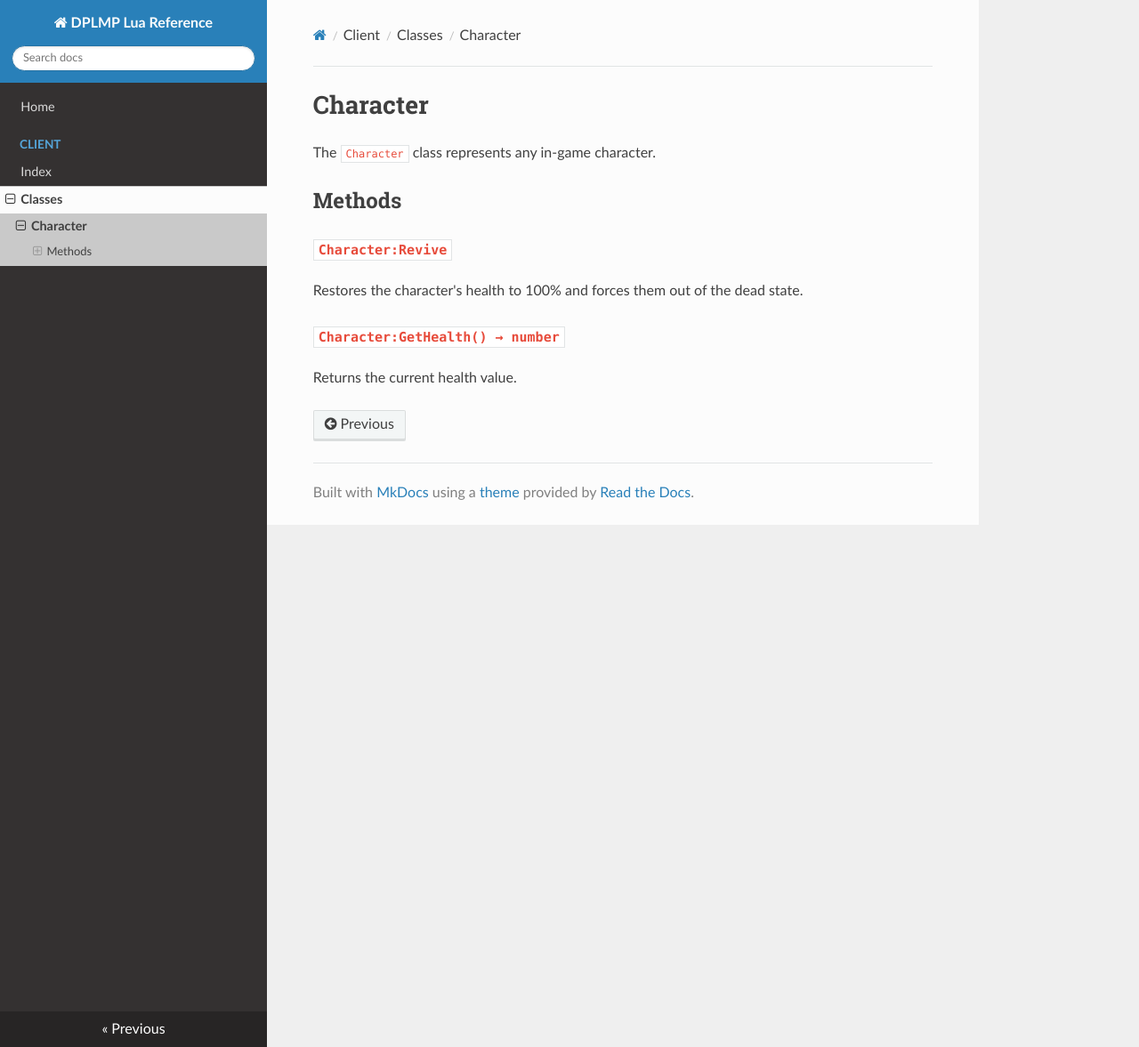
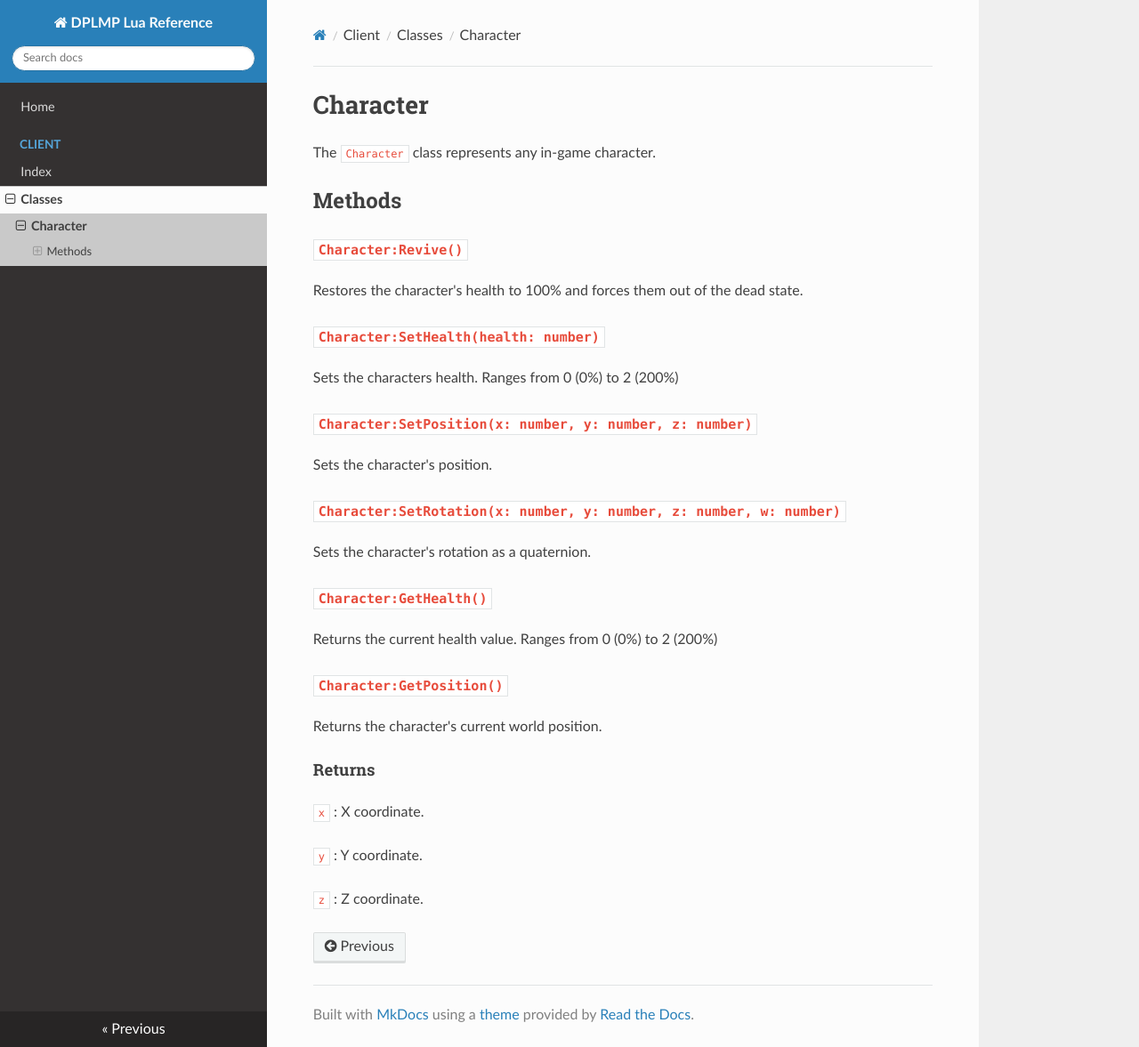
Before and after one commit to DPLMP-Crew/DPLMP-Lua-MkDocs, an MkDocs documentation site: the page built from docs/client/Classes/Character.md, in a window 1280 px wide and 1177 px high. Shown: the whole window at 89% size. Built offline with MkDocs 1.6.1, drawn with Linux system fonts in a browser that asks for light colours; nearby versions of some CDN libraries.

Commit message:
Update Character.md

```diff
--- a/docs/client/Classes/Character.md
+++ b/docs/client/Classes/Character.md
@@ -4,9 +4,33 @@ The `Character` class represents any in-game character.
 
 ## Methods
 
-### `Character:Revive`
+### `Character:Revive()`
 Restores the character's health to 100% and forces them out of the dead state.
 
+### `Character:SetHealth(health: number)`
+Sets the characters health. Ranges from 0 (0%) to 2 (200%)
 
-### `Character:GetHealth() → number`
-Returns the current health value.
+### `Character:SetPosition(x: number, y: number, z: number)`
+Sets the character's position.
+
+### `Character:SetRotation(x: number, y: number, z: number, w: number)`
+Sets the character's rotation as a quaternion.
+
+### `Character:GetHealth()`
+
+Returns the current health value. Ranges from 0 (0%) to 2 (200%)
+
+### `Character:GetPosition()`
+
+Returns the character's current world position.
+
+#### Returns
+
+`x`
+: X coordinate.
+
+`y`
+: Y coordinate.
+
+`z`
+: Z coordinate.
```
